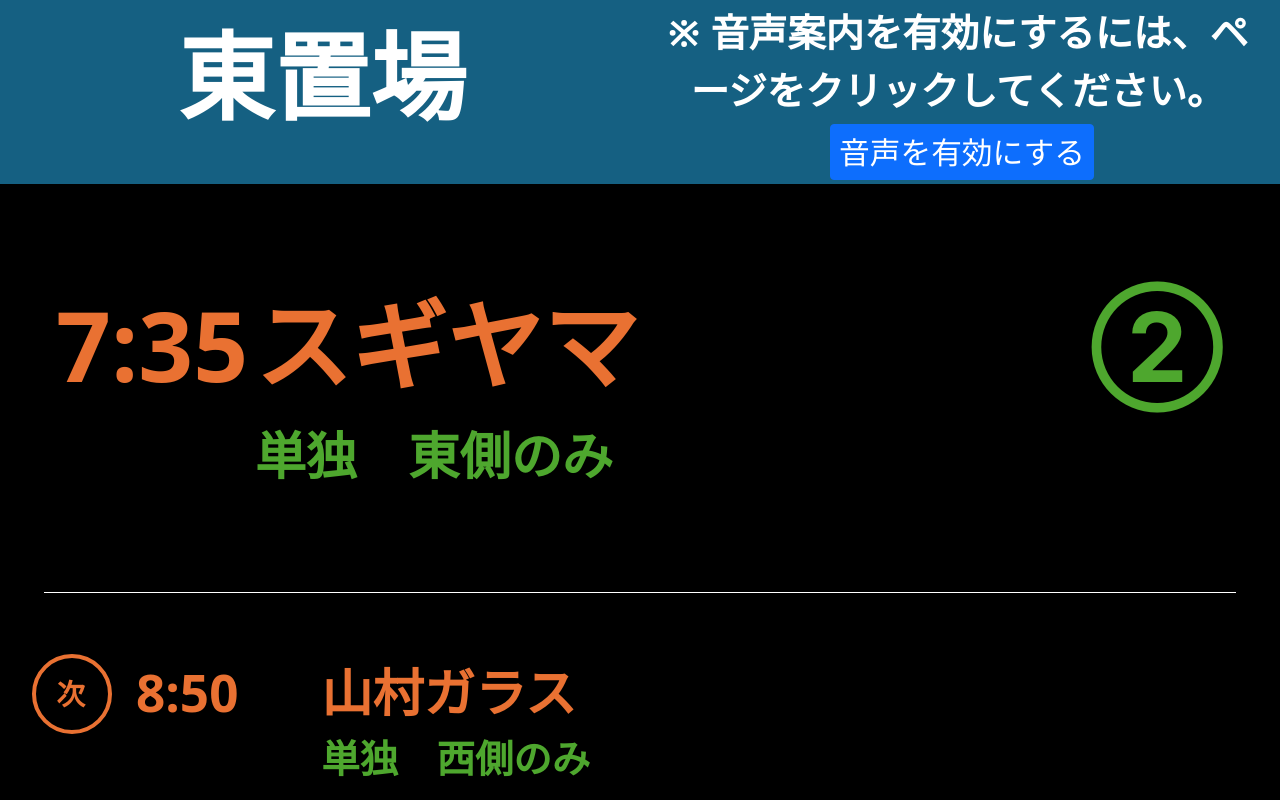
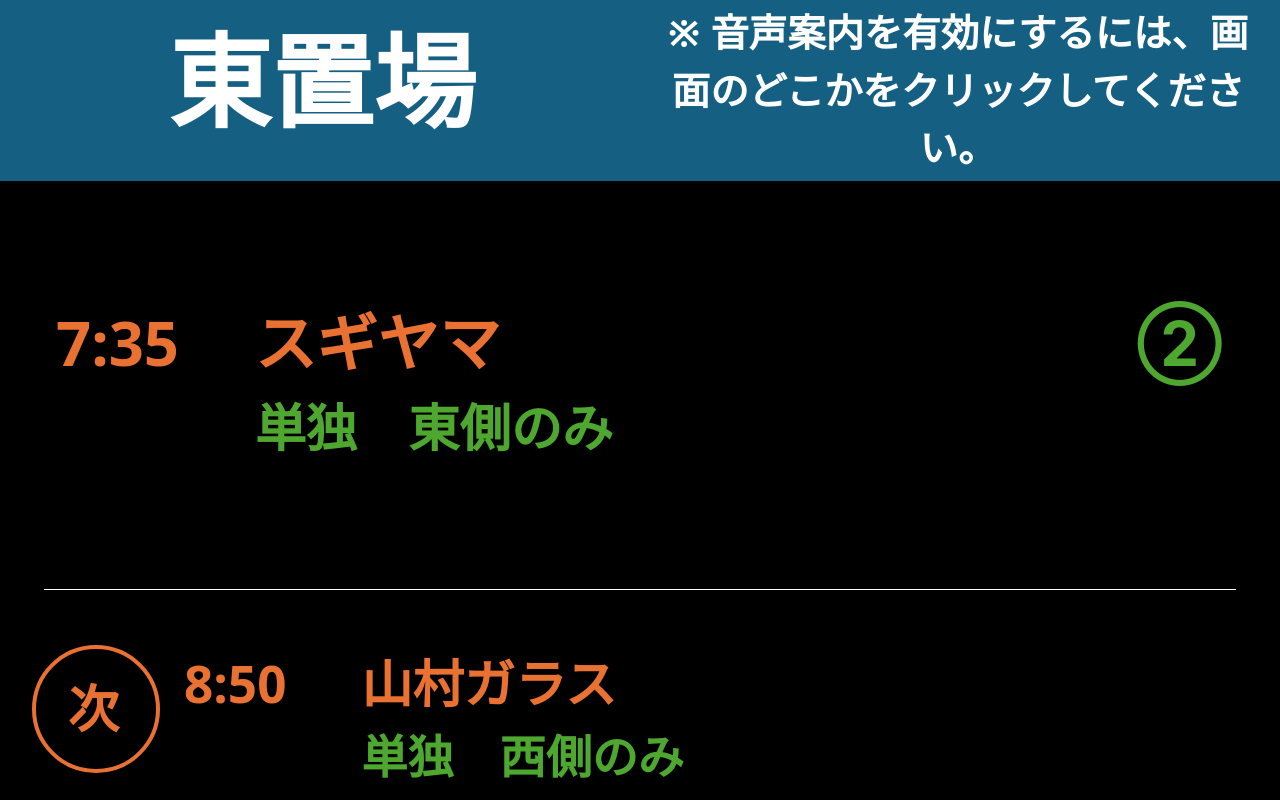
Before and after one commit to kmaruoka/essahoisa, a React (Vite) app: page / in a window 1280 px wide. Built offline with nearby package versions, Linux system fonts and the light colour scheme.

Commit message:
style: 12文字まで

```diff
--- a/public/data/east.json
+++ b/public/data/east.json
@@ -230,7 +230,7 @@
       "number": "19",
       "arrivalTime": "23:10",
       "finishTime": "23:15",
-      "supplierName": "あいうえおかきくけこ\nさしすせそたちつてと",
+      "supplierName": "光徳便（高棚便空箱含む）",
       "preparation": "複数社",
       "note": "右表参考",
       "yard": "東西あり",
--- a/src/App.tsx
+++ b/src/App.tsx
@@ -20,6 +20,27 @@ export default function App() {
   const [config, setConfig] = useState<AppConfig | null>(null);
   const [loading, setLoading] = useState(true);
   const [error, setError] = useState<string | null>(null);
+
+  // 全画面表示の機能
+  useEffect(() => {
+    const requestFullscreen = async () => {
+      try {
+        if (document.documentElement.requestFullscreen) {
+          await document.documentElement.requestFullscreen();
+        }
+      } catch (error) {
+        console.log('全画面表示が拒否されました');
+      }
+    };
+
+    const handleClick = () => {
+      requestFullscreen();
+      document.removeEventListener('click', handleClick);
+    };
+
+    document.addEventListener('click', handleClick);
+    return () => document.removeEventListener('click', handleClick);
+  }, []);
 
   useEffect(() => {
     const url = buildConfigUrl();
--- a/src/components/ScheduleRow.tsx
+++ b/src/components/ScheduleRow.tsx
@@ -45,9 +45,9 @@ export const ScheduleRow: FC<ScheduleRowProps> = ({ entry, variant }) => {
         </Col>
         <Col md={3}>
           {entry.note && <span className="note">　{entry.note}</span>}
-        {variant === 'secondary' && entry.restriction && (
-          <Col md={3} className="restriction-note text-end">{entry.restriction}ああ</Col>
-        )}
+          {variant === 'secondary' && entry.restriction && (
+            <span className="restriction-note text-end">{entry.restriction}</span>
+          )}
         </Col>
       </Row>
     </Container>
--- a/src/components/ScheduleScreen.tsx
+++ b/src/components/ScheduleScreen.tsx
@@ -80,7 +80,7 @@ export const ScheduleScreen = ({ monitor, appConfig }: ScheduleScreenProps) => {
     const now = new Date();
     const currentTime = now.getHours() * 60 + now.getMinutes(); // 分単位で現在時刻を取得
 
-    return entries.filter(entry => {
+    const filtered = entries.filter(entry => {
       if (!entry.arrivalTime) return false;
 
       // 到着時刻を分単位に変換
@@ -95,12 +95,54 @@ export const ScheduleScreen = ({ monitor, appConfig }: ScheduleScreenProps) => {
         return arrivalTime >= currentTime; // 通常は現在時刻以降のみ
       }
     });
+
+    // 日をまたぐ場合、翌日の最初の便も含める
+    if (filtered.length === 0 || (currentTime >= 1380 && filtered.length < 3)) {
+      const nextDayEntries = entries.filter(entry => {
+        if (!entry.arrivalTime) return false;
+        const [hours, minutes] = entry.arrivalTime.split(':').map(Number);
+        const arrivalTime = hours * 60 + minutes;
+        return arrivalTime < 360; // 6時前の便
+      });
+
+      // 翌日の便を追加（重複を避ける）
+      const existingTimes = new Set(filtered.map(e => e.arrivalTime));
+      const additionalEntries = nextDayEntries.filter(e => !existingTimes.has(e.arrivalTime));
+      return [...filtered, ...additionalEntries];
+    }
+
+    return filtered;
   }, [entries]);
 
   const displayCountRaw = monitor.displayEntryCount ?? 1;
   const mainCount = Math.max(1, displayCountRaw);
   const mainEntries = filteredEntries.slice(0, mainCount);
-  const nextEntry = filteredEntries.length > mainCount ? filteredEntries[mainCount] : undefined;
+
+  // 次の便を取得（現在の便が最終便の場合は翌日の最初の便を表示）
+  const nextEntry = useMemo(() => {
+    if (filteredEntries.length > mainCount) {
+      return filteredEntries[mainCount];
+    }
+
+    // 現在の便が最終便の場合、翌日の最初の便を探す
+    const now = new Date();
+    const currentTime = now.getHours() * 60 + now.getMinutes();
+
+    // 翌日の早朝の便を探す
+    const nextDayEntries = entries.filter(entry => {
+      if (!entry.arrivalTime) return false;
+      const [hours, minutes] = entry.arrivalTime.split(':').map(Number);
+      const arrivalTime = hours * 60 + minutes;
+      return arrivalTime < 360; // 6時前の便
+    });
+
+    // 翌日の便の中で最も早いものを返す
+    if (nextDayEntries.length > 0) {
+      return nextDayEntries[0];
+    }
+
+    return undefined;
+  }, [filteredEntries, mainCount, entries]);
 
   const [spokenEntries, setSpokenEntries] = useState<Set<string>>(new Set());
   const [userInteracted, setUserInteracted] = useState(false);
@@ -293,14 +335,7 @@ export const ScheduleScreen = ({ monitor, appConfig }: ScheduleScreenProps) => {
         )}
         {SPEECH_SUPPORTED && monitor.hasAudio && !userInteracted && (
           <Col className="header-note">
-            ※ 音声案内を有効にするには、ページをクリックしてください。
-            <button
-              className="btn btn-sm btn-primary ms-2"
-              onClick={() => setUserInteracted(true)}
-              style={{ fontSize: '0.8em' }}
-            >
-              音声を有効にする
-            </button>
+            ※ 音声案内を有効にするには、画面のどこかをクリックしてください。
           </Col>
         )}
       </Row>
--- a/src/styles.css
+++ b/src/styles.css
@@ -8,9 +8,18 @@
   --color-green: #4EA72E;
   --color-border: #ffffff;
   --color-note: #f5f5f5;
-  --font-size-large: clamp(4rem, 8vw, 6rem);
-  --font-size-medium: clamp(1.5rem, 4vw, 5rem);
-  --font-size-small: clamp(1rem, 3vw, 4rem);
+  /* ヘッダ */
+  --font-size-large: clamp(4rem, 8vw, 7.2rem);
+  /* 次 */
+  --font-size-medium: clamp(2.5rem, 4vw, 6.5rem);
+  /* ヘッダの音声案内 */
+  --font-size-small: clamp(2rem, 3vw, 5.5rem);
+  /* 上段の上段 */
+  --font-size-responsive-large: clamp(1.8rem, 4.8vw, 7.2rem);
+  /* 上段の下段と下段の上段 */
+  --font-size-responsive-medium: clamp(1.5rem, 4.0vw, 6.0rem);
+  /* 下段の下段 */
+  --font-size-responsive-small: clamp(1.2rem, 3.6vw, 5.0rem);
 }
 
 html, body {
@@ -51,7 +60,7 @@ html, body {
 .schedule-row.primary .time,
 .schedule-row.primary .supplier,
 .schedule-row.primary .lane-number {
-  font-size: var(--font-size-large);
+  font-size: var(--font-size-responsive-large);
 }
 
 .schedule-row.primary .preparation,
@@ -61,14 +70,46 @@ html, body {
 .schedule-row.secondary .time,
 .schedule-row.secondary .supplier,
 .schedule-row.secondary .lane-number {
-  font-size: var(--font-size-medium);
+  font-size: var(--font-size-responsive-medium);
 }
 
 .schedule-row.secondary .preparation,
 .schedule-row.secondary .details,
 .schedule-row.secondary .yard,
 .schedule-row.secondary .note {
-  font-size: var(--font-size-small);
+  font-size: var(--font-size-responsive-small);
+}
+
+/* テキストの改行を防ぐための追加スタイル */
+.schedule-row .supplier {
+  white-space: nowrap;
+  overflow: hidden;
+  text-overflow: ellipsis;
+  max-width: 100%;
+}
+
+.schedule-row .time {
+  white-space: nowrap;
+}
+
+.schedule-row .lane-number {
+  white-space: nowrap;
+  display: inline-block;
+  margin-left: 0.1rem;
+  margin-right: 0.1rem;
+  flex-shrink: 0;
+  min-width: fit-content;
+}
+
+.schedule-row .lane-indicators {
+  white-space: nowrap;
+  display: flex;
+  justify-content: flex-end;
+  align-items: center;
+  flex-wrap: nowrap;
+  gap: 0.1rem;
+  min-width: 0;
+  flex-shrink: 0;
 }
 
 /* 文字色 */
@@ -100,17 +141,25 @@ html, body {
 }
 
 .next-indicator {
-  width: 5rem;
-  height: 5rem;
+  width: 8rem;
+  height: 8rem;
   border: 4px solid var(--color-orange);
   border-radius: 50%;
   display: flex;
   align-items: center;
   justify-content: center;
   color: var(--color-orange);
-  font-size: 1.8rem;
+  font-size: var(--font-size-medium);
   font-weight: 700;
   letter-spacing: 0.1em;
+}
+
+.placeholder {
+  color: var(--color-note);
+  font-size: var(--font-size-responsive-medium);
+  text-align: center;
+  padding: 1rem;
+  background: transparent;
 }
 
 @media (max-width: 1024px) {
@@ -130,3 +179,28 @@ html, body {
     padding: 1rem 1.5rem 1.5rem;
   }
 }
+
+/* より細かいレスポンシブ対応 */
+@media (max-width: 768px) {
+  :root {
+    --font-size-responsive-large: clamp(1.8rem, 4vw, 4rem);
+    --font-size-responsive-medium: clamp(1.4rem, 3vw, 3rem);
+    --font-size-responsive-small: clamp(1rem, 2vw, 2.5rem);
+  }
+
+  .main {
+    padding: 1rem;
+  }
+}
+
+@media (max-width: 480px) {
+  :root {
+    --font-size-responsive-large: clamp(1.2rem, 3vw, 2.5rem);
+    --font-size-responsive-medium: clamp(1rem, 2.5vw, 2rem);
+    --font-size-responsive-small: clamp(0.8rem, 1.5vw, 1.5rem);
+  }
+
+  .main {
+    padding: 0.5rem;
+  }
+}
```
